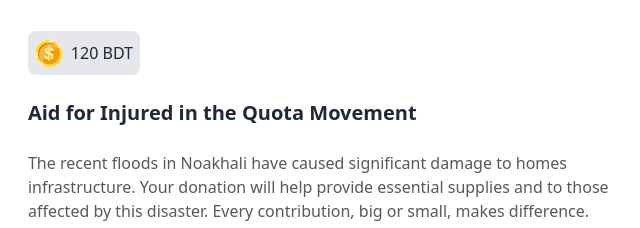
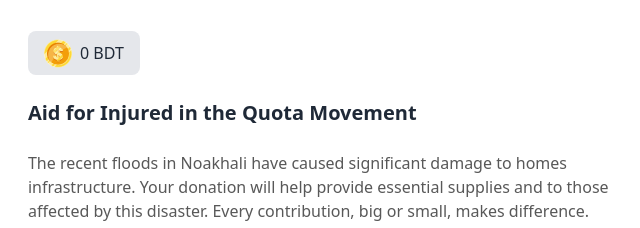
Before and after one commit to Abu-Sayed-Sarker/assingment-5, a plain HTML site: page index.html in a window 1280 px wide. Shown: the part 1156-1384 px from the top of the page, 561-1201 px from the left. Drawn offline with nearby package versions, Linux system fonts and the light colour scheme.

Commit message:
some problem solbe

```diff
--- a/index.html
+++ b/index.html
@@ -145,7 +145,7 @@
             <div class=" lg:w-[60%] pr-8 py-8">
                 <div class="w-28 h-11 rounded-lg bg-gray-200  flex items-center justify-center flex-row gap-2">
                     <img src="./assets/coin.png" alt="">
-                    <p><span id="card-blance3">120</span> BDT</p>
+                    <p><span id="card-blance3">0</span> BDT</p>
                 </div>
 
                 <h1 id="card3-tittle" class="text-xl font-bold py-6">Aid for Injured in the Quota Movement</h1>
--- a/js/main.js
+++ b/js/main.js
@@ -31,7 +31,7 @@ const historyBtn = document.getElementById('historu-btn');
 const historySection = document.getElementById('history-section');
 const donationSection = document.getElementById('donation-section');
 const donateBalancce = document.getElementById('donate-blance1');
-const mainBlanceEl = parseFloat(document.getElementById('mainBlanceIs').innerText);;
+const mainBlanceEl = parseFloat(document.getElementById('mainBlanceIs').innerText);
 const historyTeextChange = document.getElementById('histry-text');
 console.log(mainBlanceEl);
 
```
